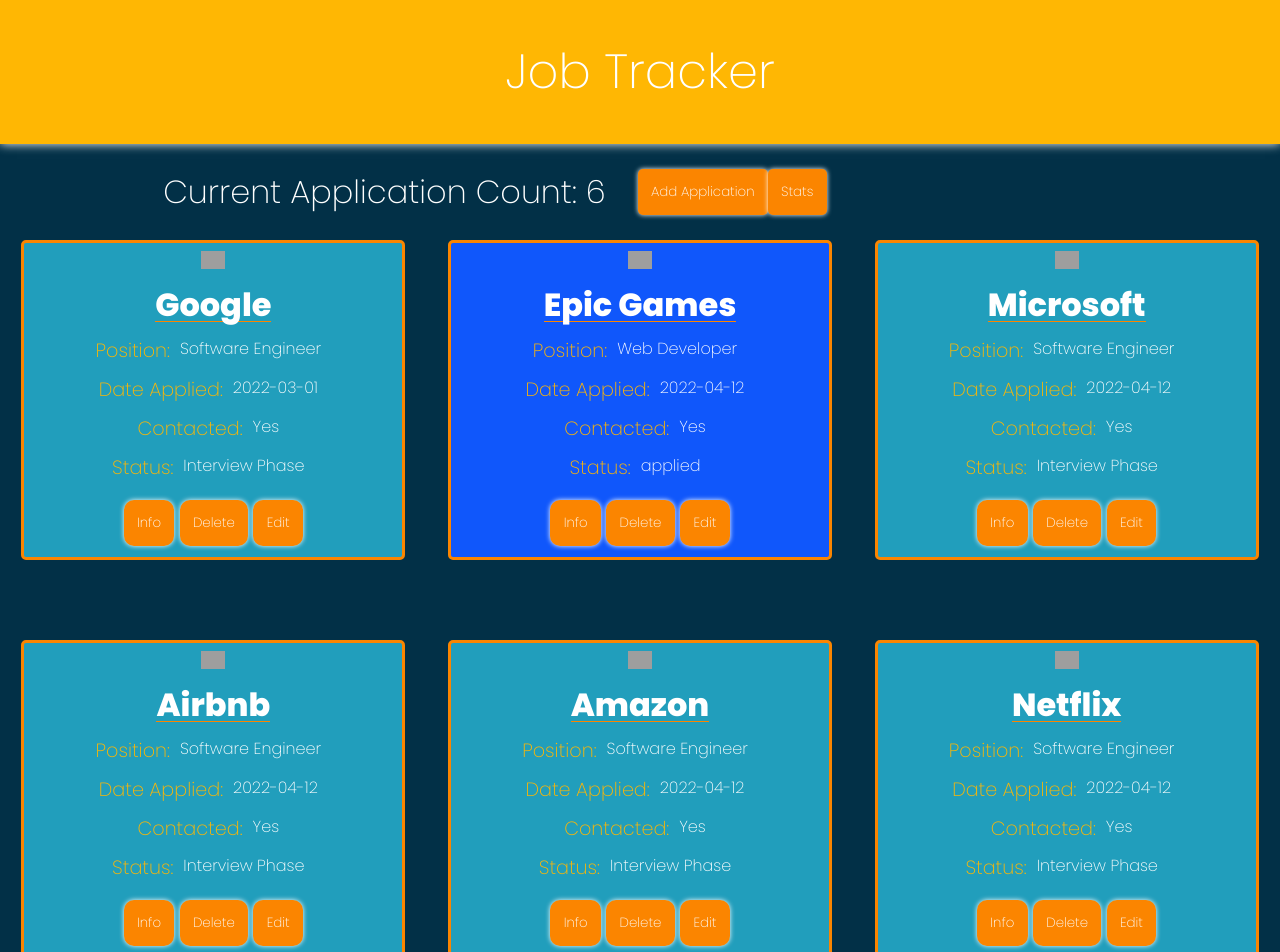
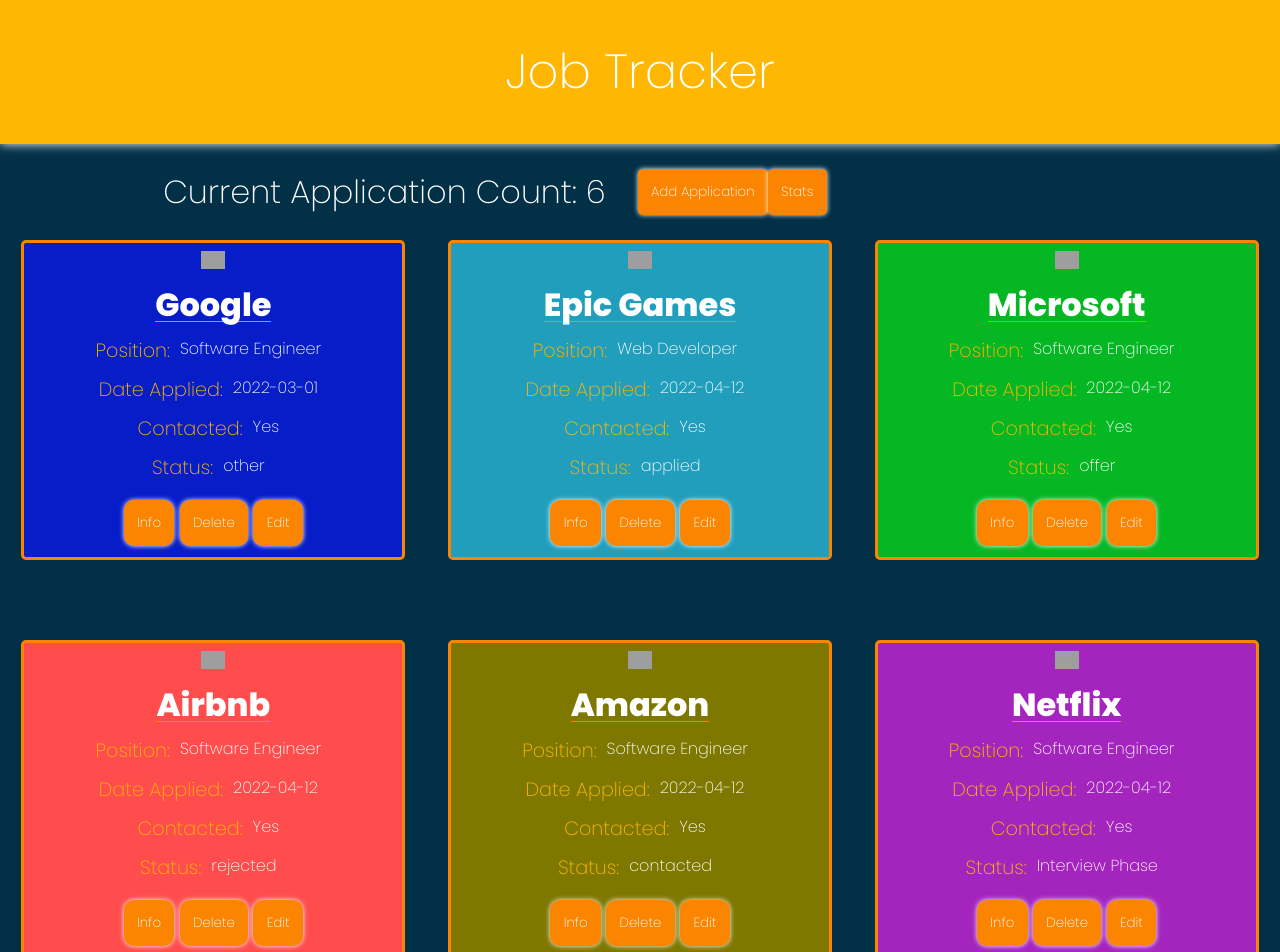
Before and after one commit to GeoffKellyNC/job-tracker-app, a React (Create React App) app: page / in a window 1280 px wide. Shown: the top 952 px of the page. Built offline with nearby package versions, Linux system fonts and the light colour scheme; grey boxes are pictures that could not be loaded.

Commit message:
styling changes to homepage

```diff
--- a/src/components/ApplicationItems.js
+++ b/src/components/ApplicationItems.js
@@ -26,14 +26,20 @@
                     case status = ('rejected'):
                         containerClass = 'app-home-items rejected'
                         break;
-                    case status = ('approved'):
-                        containerClass = 'app-home-items approved'
+                    case status = ('Interview Phase'):
+                        containerClass = 'app-home-items interview'
                         break;
                     case status = ('offer'):
                         containerClass = 'app-home-items offer'
                         break;
                     case status = ('applied'):
                         containerClass = 'app-home-items applied'
+                        break;
+                    case status = ('contacted'):
+                        containerClass = 'app-home-items contacted'
+                        break;
+                    case status = ('other'):
+                        containerClass = 'app-home-items other'
                         break;
                     default:
                         containerClass = 'app-home-items'
--- a/src/components/styles/ApplicationItems.css
+++ b/src/components/styles/ApplicationItems.css
@@ -28,10 +28,19 @@
     background-color: #FF4D4D;
 }
 .applied{
-    background-color: #1057fb;
+    background-color: #219EBC;
 }
 .offer{
     background-color: #06b724;
+}
+.interview{
+    background-color: #e320edb7;
+}
+.contacted{
+    background-color: #7e7800;
+}
+.other{
+    background-color: #061dc8;
 }
 
 .app-home-items h3{
--- a/src/data/dummyData.js
+++ b/src/data/dummyData.js
@@ -15,7 +15,7 @@
         contactPhone: '123-456-7890',
         contactEmail: 'johndoe@email.com',
         contactPosition: 'Manager',
-        currentStatus: 'Interview Phase',
+        currentStatus: 'other',
         otherNotes: 'Lorem ipsum dolor sit amet, consectetur adipiscing elit, sed do eiusmod tempor incididunt ut labore et dolore magna aliqua'
     },
 
@@ -51,7 +51,7 @@
         contactPhone: '123-456-7890',
         contactEmail: 'johndoe@microsoft.com',
         contactPosition: 'Manager',
-        currentStatus: 'Interview Phase',
+        currentStatus: 'offer',
         otherNotes: 'Lorem ipsum dolor sit amet, consectetur adipiscing elit, sed do eiusmod tempor incididunt ut labore et dolore magna aliqua'
     },
 
@@ -69,7 +69,7 @@
         contactPhone: '123-456-7890',
         contactEmail: 'johndoe@airbnb.com',
         contactPosition: 'Manager',
-        currentStatus: 'Interview Phase',
+        currentStatus: 'rejected',
         otherNotes: 'Lorem ipsum dolor sit amet, consectetur adipiscing elit, sed do eiusmod tempor incididunt ut labore et dolore magna aliqua'
     },
 
@@ -87,7 +87,7 @@
         contactPhone: '123-456-7890',
         contactEmail: 'johndoe@amazon.com',
         contactPosition: 'Manager',
-        currentStatus: 'Interview Phase',
+        currentStatus: 'contacted',
         otherNotes: 'Lorem ipsum dolor sit amet, consectetur adipiscing elit, sed do eiusmod tempor incididunt ut labore et dolore magna aliqua'
     },
 
```
